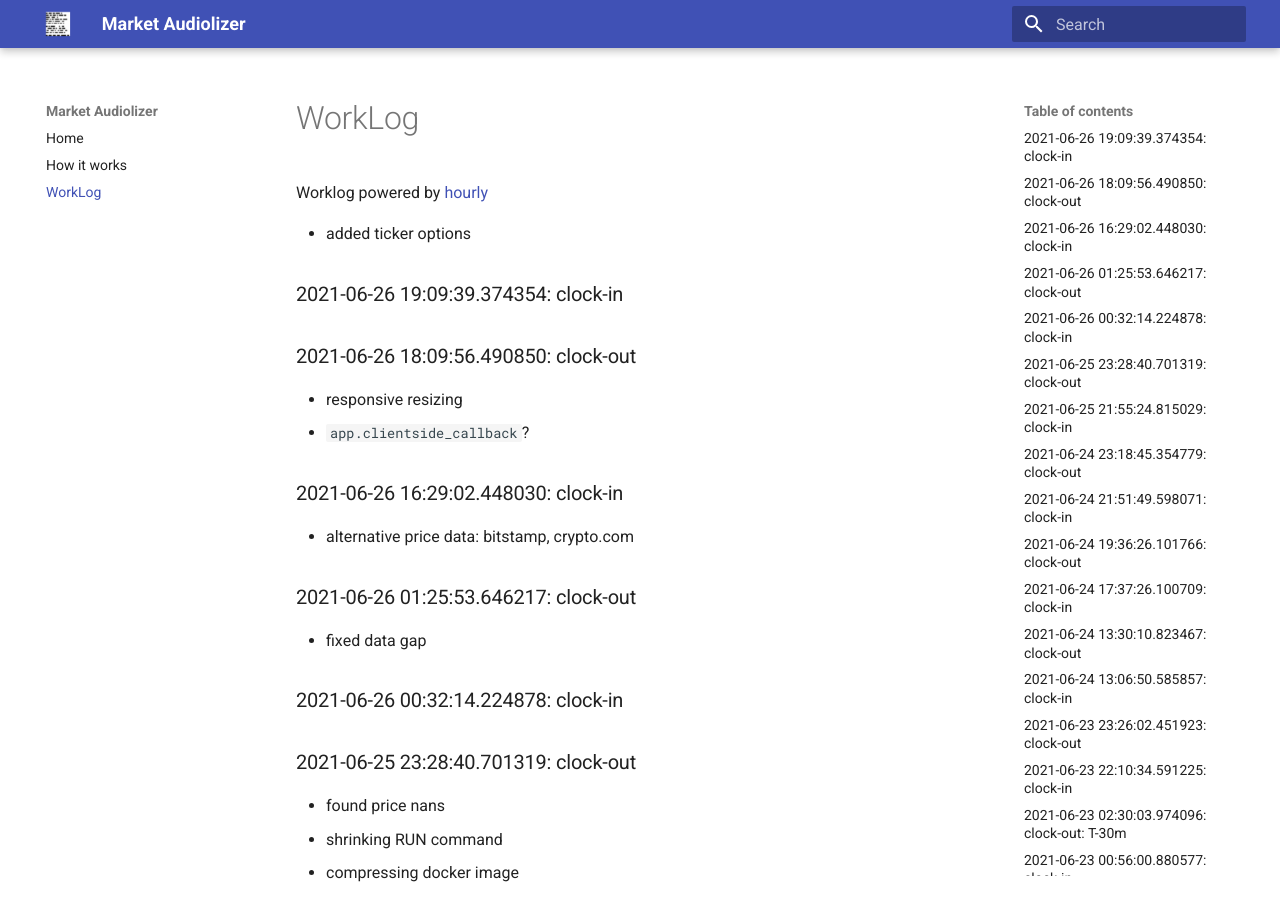
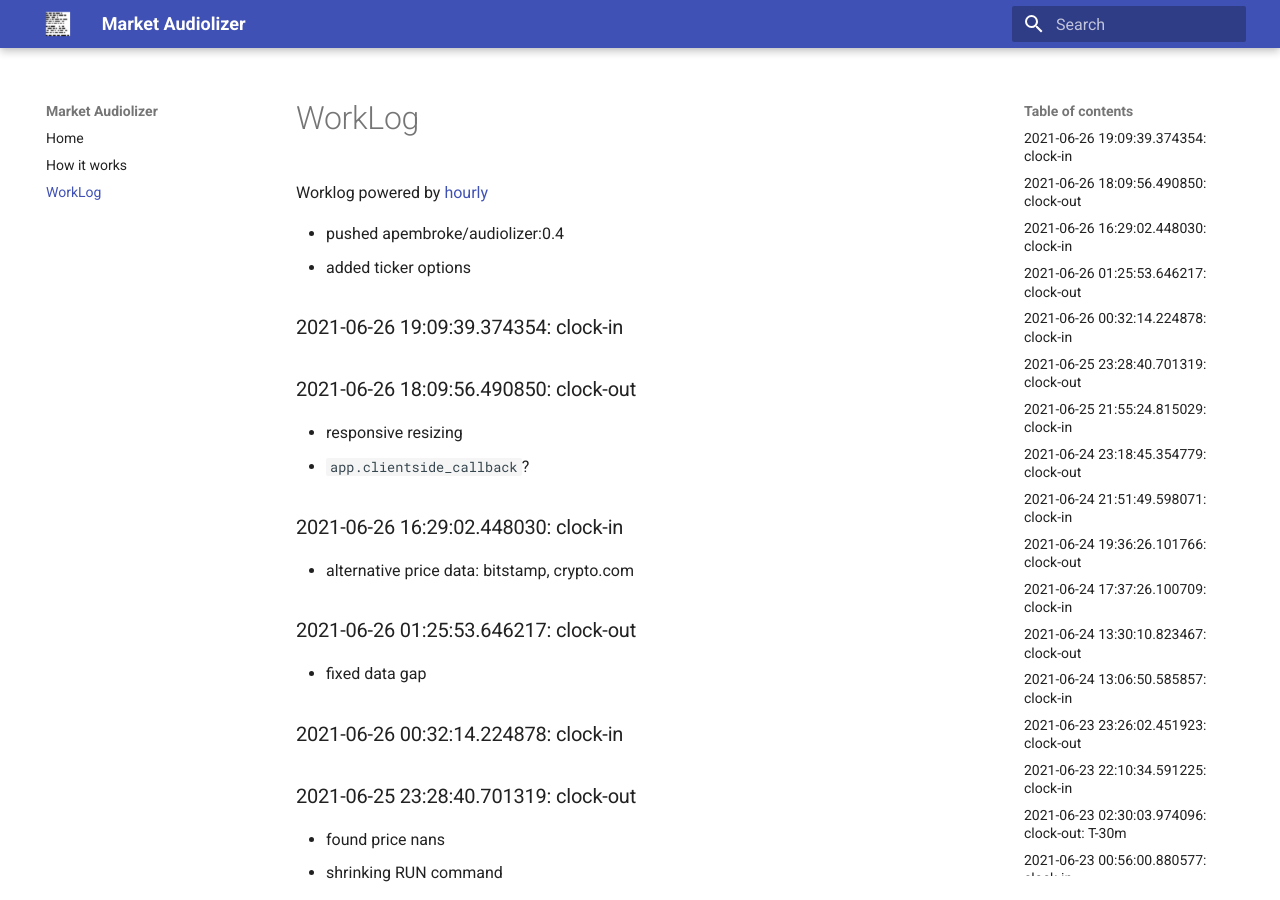
Before and after one commit to asherp/audiolizer, an MkDocs documentation site: the page built from docs/WorkLog.md, in a window 1280 px wide and 900 px high. Built offline with MkDocs 1.6.1 and Material for MkDocs 9.7.7, drawn with Linux system fonts in a browser that asks for light colours.

Commit message:
pushed apembroke/audiolizer:0.4

```diff
--- a/WorkLog.md
+++ b/WorkLog.md
@@ -1,3 +1,4 @@
+* pushed apembroke/audiolizer:0.4
 * added ticker options
 
 ### 2021-06-26 19:09:39.374354: clock-in
```
